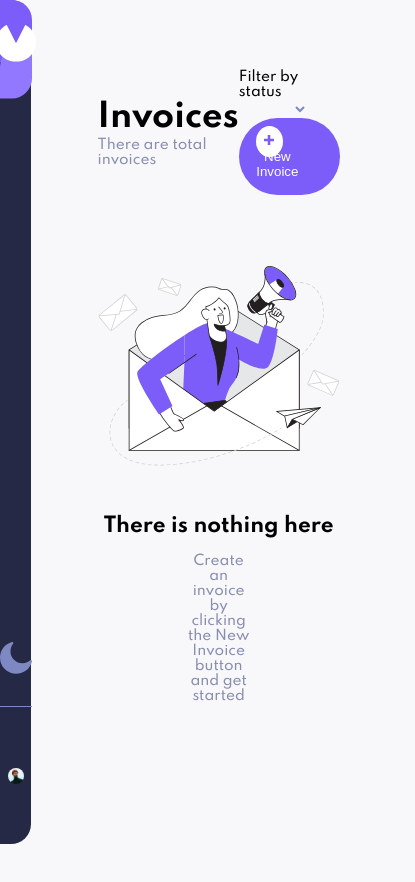
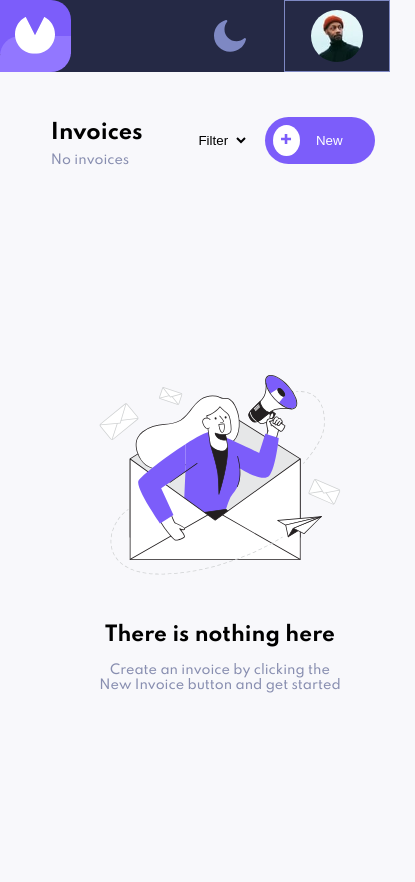
Before and after one commit to razamob/invoice-app, a plain HTML site: page index.html in a window 390 px wide. Shown: the whole page, 415 px wide, since content can reach past the window. Before the commit the page ends 844 px from the top, so only its background shows below. Drawn offline with Linux system fonts and the light colour scheme.

Commit message:
Finished mobile view for no invoices

```diff
--- a/index.html
+++ b/index.html
@@ -31,17 +31,17 @@
     <div class="sub-container">
     <div class="left-main">
   <h1>Invoices</h1>
-  <p>There are <!-- Add number here --> total invoices</p>
+  <p>No invoices</p>
     </div>
     <div class="right-main">
-  <p>Filter by status</p>
+  <p class="hide-filter">Filter <span>by status</span></p>
 <select name="status" id="status">
-<option></option>
+  <option value="" selected disabled hidden>Filter</option>
 <option value="draft">Draft</option>
 <option value="pending">Pending</option>
 <option value="paid">Paid</option>
 </select>
-<button><span><img src="./assets/icon-plus.svg" alt="plus symbol"></span>New Invoice</button>
+<button><span class="plus"><img src="./assets/icon-plus.svg" alt="plus symbol"></span>New <span class="inner-invoice">Invoice</span></button>
 </div>
 </div>
 
--- a/style.css
+++ b/style.css
@@ -85,7 +85,7 @@ h2{
   transform: translateY(-0.25em);
 }
 
-.right-main button span{
+.right-main button .plus{
     background-color: white;
     padding: 8px;
     border-radius: 50%;
@@ -197,3 +197,116 @@ h2{
     padding-bottom: 1rem;
     margin-bottom: 1rem;
 }
+
+/* MOBILE */
+@media only screen and (max-width: 650px){
+    .sidebar{
+        display: flex;
+        position: relative;
+        height: 72px;
+        width: 100%;
+        border-radius: 0;
+    }
+
+    .icon-container{
+        height: auto;
+        width: 50%;
+    }
+
+    .top-icon {
+        background-color: #7C5DFA;
+        width: 40%;
+        height: 75%;
+        border-top-right-radius: 20px;
+    }
+
+    element.style {
+        position: absolute;
+        bottom: 0;
+    }
+    .bottom-icon {
+        background-color: #9277FF;
+        width: 40%;
+        height: 50%;
+        max-height: 100%;
+        border-bottom-right-radius: 20px;
+        border-top-left-radius: 20px;
+        transform: translateY(0%);
+        position: absolute;
+        bottom: 0;
+    }
+
+    .icon-container img{
+        left: 20%;
+    }
+
+    .moon-container{
+        grid-template-rows: 1fr;
+        grid-template-columns: 1fr 1fr;
+        width: 60%;
+    }
+
+    .moon-container .moon-img{
+        padding-bottom: 0;
+
+        margin-bottom: 0;
+    }
+    .moon-container .moon-img, .avatar-container {
+        align-self: center;
+        justify-self: center;
+    }
+
+    .avatar-container{
+        border: 1px solid #7E88C3;
+    }
+
+    /* BODY SECTION OF NO INVOICES */
+
+    .container{
+        width: 100%;
+        margin: 40px 25px;
+        display: block;
+        position: relative;
+    }
+
+    .container p{
+        font-size: 0.8rem;
+    }
+
+    .container h1{
+        font-size: 1.3rem;
+    }
+
+    .container .hide-filter{
+        display: none;
+    }
+
+    .container select{
+        color: black;
+        width: 28%;
+        margin-right: 1rem;
+    }
+
+    /* CTA */
+    .inner-invoice{
+        display: none;
+    }
+
+    .right-main{
+        display: flex;
+    }
+
+    .sub-container{
+        justify-content: space-around;
+    }
+
+    .container .no-invoices{
+        position: absolute;
+        top: 50%;
+        transform: translateY(-50%);
+    }
+
+    .no-invoices p {
+        width: 65%;
+    }
+}
```
